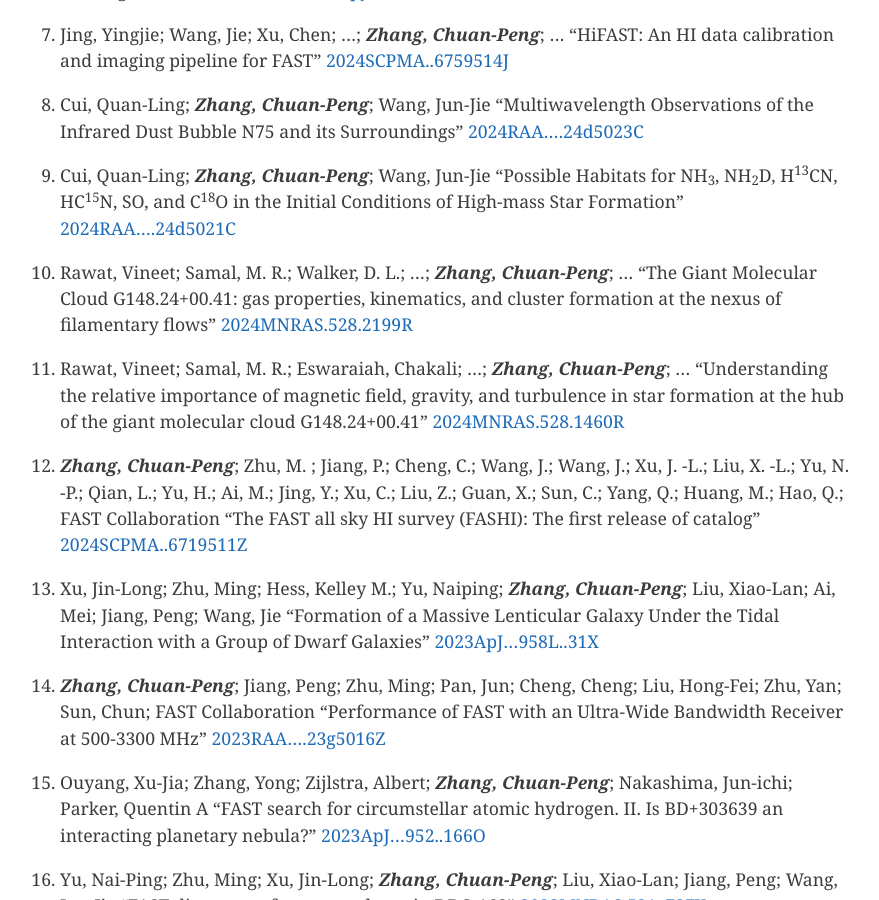
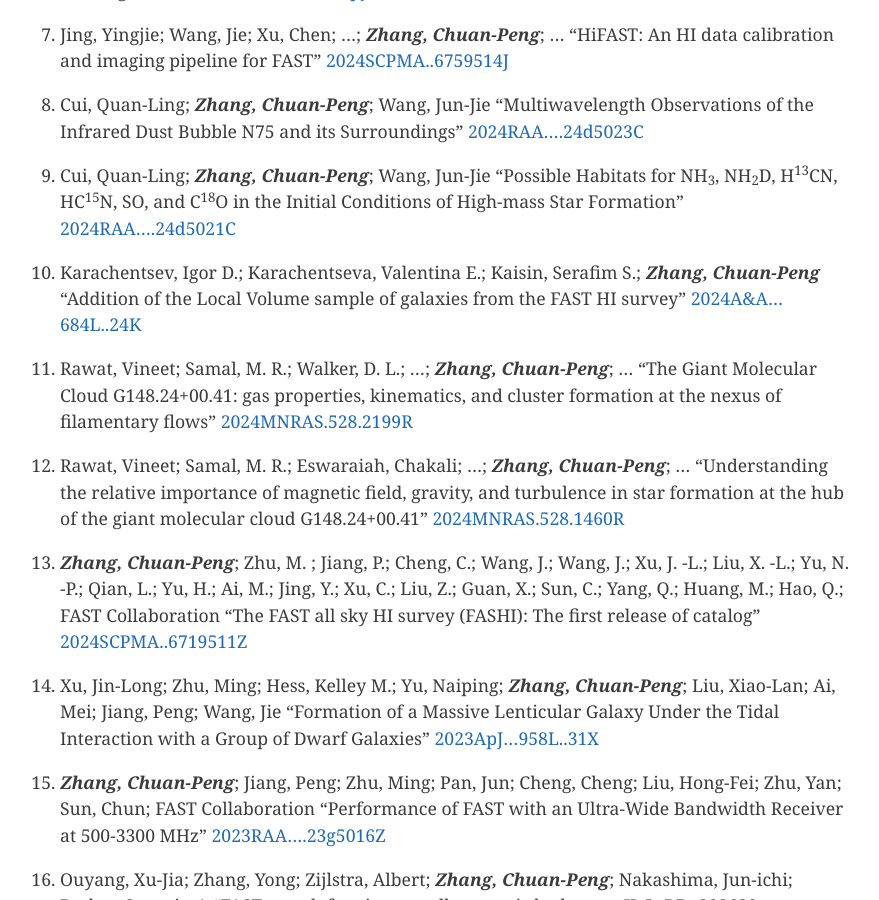
Before and after one commit to zcp521/zcp521.github.io, a Jekyll site: the page built from pub.md, in a window 1280 px wide and 900 px high, scrolled down 1268 px. Shown: the whole window, without its empty margins (204-1083 px from the left). Built offline with Jekyll 4.4.1, drawn with Linux system fonts in a browser that asks for light colours.

Commit message:
Update pub.md

```diff
--- a/pub.md
+++ b/pub.md
@@ -49,6 +49,10 @@
 65. Cui, Quan-Ling; ***Zhang, Chuan-Peng***; Wang, Jun-Jie
 	"Possible Habitats for NH<sub>3</sub>, NH<sub>2</sub>D, H<sup>13</sup>CN, HC<sup>15</sup>N, SO, and C<sup>18</sup>O in the Initial Conditions of High-mass Star Formation"
 	[2024RAA....24d5021C](https://ui.adsabs.harvard.edu/abs/2024RAA....24d5021C/abstract)
+
+64. Karachentsev, Igor D.; Karachentseva, Valentina E.; Kaisin, Serafim S.; ***Zhang, Chuan-Peng***
+	"Addition of the Local Volume sample of galaxies from the FAST HI survey"
+	[2024A&A...684L..24K](https://ui.adsabs.harvard.edu/abs/2024A&A...684L..24K/abstract)
 
 64. Rawat, Vineet; Samal, M. R.; Walker, D. L.; ...; ***Zhang, Chuan-Peng***; ...
 	"The Giant Molecular Cloud G148.24+00.41: gas properties, kinematics, and cluster formation at the nexus of filamentary flows"
```
